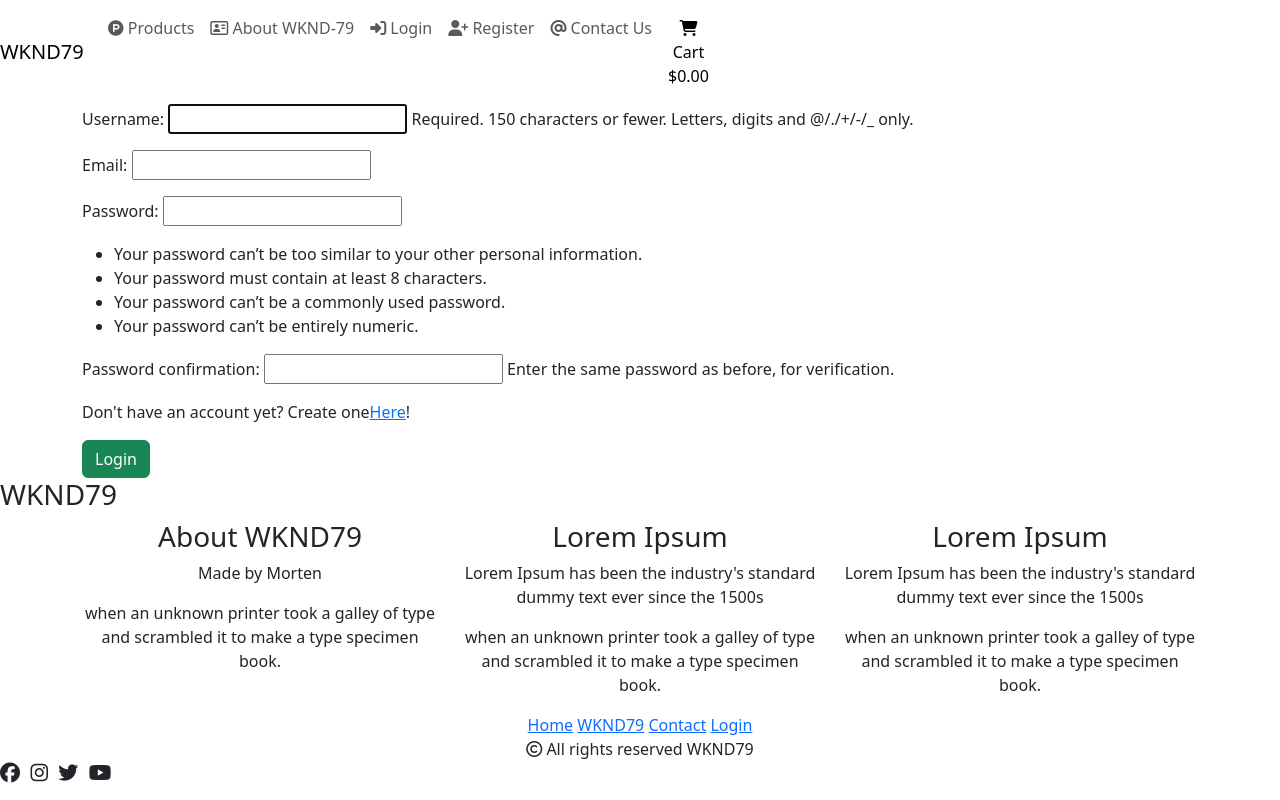
After one commit to weekend79/Ecommerce_Django3_Python, a Django app: template templates/registration/login.html in a window 1280 px wide. The commit adds this page. Run offline with Django 3.2, Linux system fonts and the light colour scheme; the template is opened without the code that fills it: values that come from a table or form of the project are taken from there, others are empty; some libraries are stand-ins or nearby versions.

Commit message:
git status

```diff
--- a/templates/base.html
+++ b/templates/base.html
@@ -1,11 +1,12 @@
+
+<!DOCTYPE html>
 {% load static %}
-<!DOCTYPE html>
 <html lang="en">
 <head>
     <meta charset="UTF-8">
     <meta name="viewport" content="width=device-width, initial-scale=1.0">
     <title>My First E-commerce</title>
-    <link rel="stylesheet" href="https://stackpath.bootstrapcdn.com/bootstrap/4.5.2/css/bootstrap.min.css" integrity="sha384-JcKb8q3iqJ61gNV9KGb8thSsNjpSL0n8PARn9HuZOnIxN0hoP+VmmDGMN5t9UJ0Z" crossorigin="anonymous">
+    <link href="https://cdn.jsdelivr.net/npm/bootstrap@5.3.0-alpha1/dist/css/bootstrap.min.css" rel="stylesheet" integrity="sha384-GLhlTQ8iRABdZLl6O3oVMWSktQOp6b7In1Zl3/Jr59b6EGGoI1aFkw7cmDA6j6gD" crossorigin="anonymous">
     <link rel="stylesheet" href="{% static 'css/custom.css' %}">
     <script src="https://kit.fontawesome.com/acd5b259cd.js" crossorigin="anonymous"></script>
     <script src="https://cdnjs.cloudflare.com/ajax/libs/jquery/3.2.1/jquery.min.js"></script>
@@ -13,34 +14,42 @@
     {% endblock head_js %}
 
 </head>
-<body>
+<body class="bg-color">
     <nav class="navbar navbar-expand-lg bg-transparent text-white">
-        <a class="navbar-brand" href="{% url 'index' %}">WKND79</a>
+        <a class="navbar-brand" href="/">WKND79</a>
         <button class="navbar-toggler" type="button" data-toggle="collapse" data-target="#navbarNav" aria-controls="navbarNav" aria-expanded="false" aria-label="Toggle navigation">
             <span class="navbar-toggler-icon"></span>
         </button>
         <div class="collapse navbar-collapse" id="navbarNavAltMarkup">
             <div class="navbar-nav ml-auto">
-                <li><a class="nav-link" href="#"><i class="fab fa-product-hunt"></i> Products</a></li>
+                <li><a class="nav-link" href="/products"><i class="fab fa-product-hunt"></i> Products</a></li>
                 <li><a class="nav-link" href="#"><i class="far fa-address-card"></i> About WKND-79</a></li>
                 {% if user.is_authenticated %}
                 <li><a class="nav-link active" href="#"><i class ="fa fa-user"></i> Profile <span class="sr-only">(current)</span></a></li>
-                <li><a class="nav-link" href="#"><i class ="fa fa-sign-out"></i> Logout</a></li>
+                <li><a class="nav-link" href="/accounts/logout"><i class ="fa fa-sign-out"></i> Logout</a></li>
                 {% else %}
-                <li><a class="nav-link" href="#"><i class ="fa fa-sign-in"></i> Login</a></li>
-                <li><a class="nav-link" href="#"><i class ="fa fa-user-plus"></i> Register</a></li>
+                <li><a class="nav-link" href="/accounts/login"><i class ="fa fa-sign-in"></i> Login</a></li>
+                <li><a class="nav-link" href="/accounts/sign-up"><i class ="fa fa-user-plus"></i> Register</a></li>
                 {% endif %}
                 <li><a class="nav-link" href="#"><i class="fa fa-at"></i> Contact Us</a></li>
-<!--
-                <li>
-                    <a class="nav-link" href="#">
-                        <i class="fa fa-shopping-cart"></i> Cart
-                        {% if product_count > 0 %}
-                        <label class="badge badge-warning">{{ product_count }}</label>
-                        {% endif %}
+
+                <li class="list-inline-item">
+                    <a class="{% if total %}text-info font-weight-bold
+                    {% else %}text-black{% endif %} nav-link"
+                    href="{% url 'view_cart' %}">
+                      <div class="text-center">
+                        <div><i class="fas fa-shopping-cart fg-lg"></i></div> Cart
+                        <p class="my-0">
+                          {% if total %}
+                            ${{ total|floatformat:2 }}
+                          {% else %}
+                            $0.00
+                          {% endif %}
+                        </p>
+                      </div>
                     </a>
                 </li>
- -->
+
             </div>
         </div>
     </nav>
@@ -54,9 +63,10 @@
             </div>
         </div>
     {% endif %}
-    </div>
     {% block main %}
     {% endblock %}
+    </div>
+
     <footer>
 
     <div class="row">
@@ -105,6 +115,6 @@
  </footer>
  <script src="https://code.jquery.com/jquery-3.5.1.slim.min.js" integrity="sha384-DfXdz2htPH0lsSSs5nCTpuj/zy4C+OGpamoFVy38MVBnE+IbbVYUew+OrCXaRkfj" crossorigin="anonymous"></script>
 <script src="https://cdn.jsdelivr.net/npm/popper.js@1.16.1/dist/umd/popper.min.js" integrity="sha384-9/reFTGAW83EW2RDu2S0VKaIzap3H66lZH81PoYlFhbGU+6BZp6G7niu735Sk7lN" crossorigin="anonymous"></script>
-<script src="https://stackpath.bootstrapcdn.com/bootstrap/4.5.2/js/bootstrap.min.js" integrity="sha384-B4gt1jrGC7Jh4AgTPSdUtOBvfO8shuf57BaghqFfPlYxofvL8/KUEfYiJOMMV+rV" crossorigin="anonymous"></script>
+<script src="https://cdn.jsdelivr.net/npm/bootstrap@5.3.0-alpha1/dist/js/bootstrap.bundle.min.js" integrity="sha384-w76AqPfDkMBDXo30jS1Sgez6pr3x5MlQ1ZAGC+nuZB+EYdgRZgiwxhTBTkF7CXvN" crossorigin="anonymous"></script>
 </body>
 </html>
--- /dev/null
+++ b/templates/registration/login.html
@@ -0,0 +1,11 @@
+{% extends 'base.html' %}
+{% block title %}Login{% endblock %}
+ {% load crispy_forms_tags %}
+{% block main %}
+<form method="post">
+{% csrf_token %}{{form|crispy}}
+
+<p>Don't have an account yet? Create one<a href="/accounts/sign-up">Here</a>!</p>
+<button type="submit" class="btn btn-success">Login</button>
+</form>
+{% endblock %}
```
Also changed, not shown: templates/registration/sign_up.html (added, +10 -0 lines).
